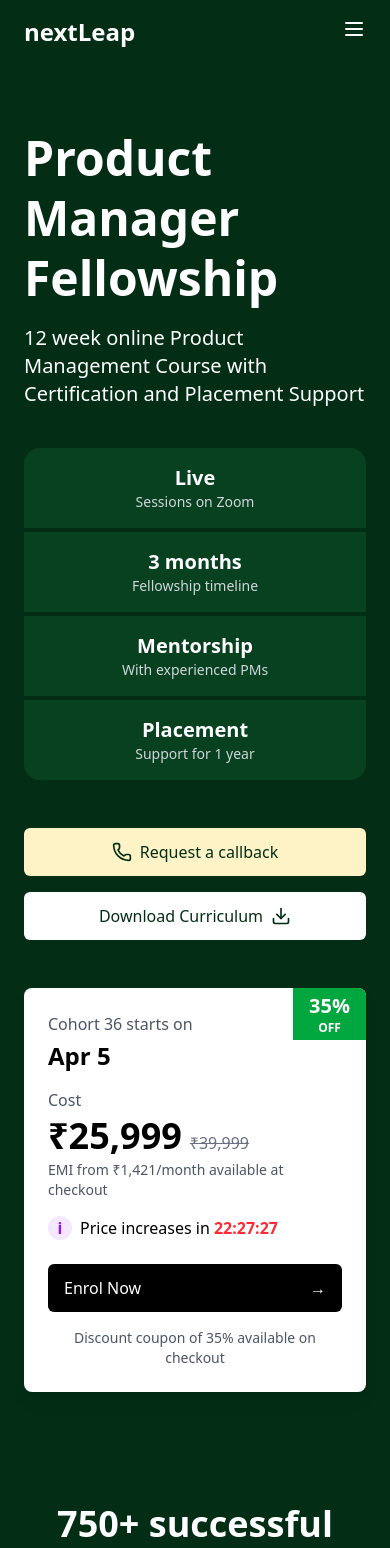
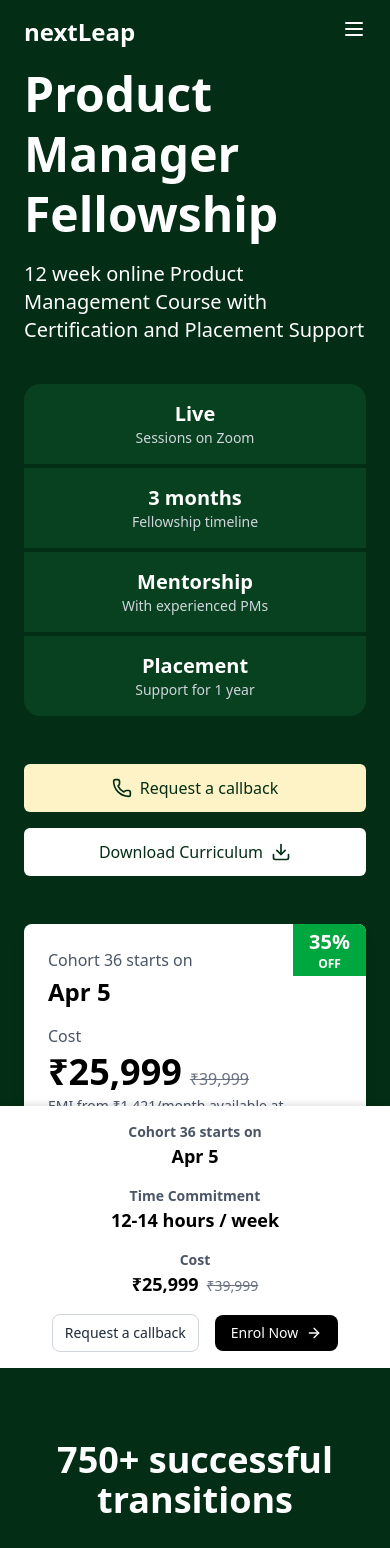
Before and after one commit to sagajax/Bestleap, a React (Vite) app: page / in a window 390 px wide. Shown: the top 1548 px of the page. Built offline with nearby package versions, Linux system fonts and the light colour scheme.

Commit message:
fixed navnars and bootom

```diff
--- a/src/App.jsx
+++ b/src/App.jsx
@@ -14,6 +14,8 @@
 import Certificate from './components/Certificate'
 import FAQSection from './components/Faq'
 import ContactCard from './components/ContactCard'
+import BottomFixedNavbar from './components/BottomFixedNavbar' // Import the component
+
 function App() {
   const [count, setCount] = useState(0)
 
@@ -31,6 +33,7 @@
       <Certificate/>
       <FAQSection />
       <ContactCard />
+      <BottomFixedNavbar /> {/* Add the component at the end */}
     </>
   )
 }
--- /dev/null
+++ b/src/components/BottomFixedNavbar.jsx
@@ -0,0 +1,99 @@
+import React, { useState, useEffect } from 'react';
+import { ArrowRight, Phone } from 'lucide-react';
+
+const BottomFixedNavbar = () => {
+  const [visible, setVisible] = useState(false);
+
+  useEffect(() => {
+    const handleScroll = () => {
+      // Get reference to the HeroSection component
+      const heroSection = document.querySelector('#hero-section');
+
+      if (heroSection) {
+        // Get the bottom position of the hero section
+        const heroBottom = heroSection.getBoundingClientRect().bottom;
+
+        // Show the navbar when the hero section moves above the viewport
+        if (heroBottom <= 0) {
+          setVisible(true);
+        } else {
+          setVisible(false);
+        }
+      } else {
+        // Fallback if we can't find the hero section - show after scrolling 400px
+        if (window.scrollY > 400) {
+          setVisible(true);
+        } else {
+          setVisible(false);
+        }
+      }
+    };
+
+    // Add scroll event listener
+    window.addEventListener('scroll', handleScroll);
+
+    // Initialize visibility
+    handleScroll();
+
+    // Clean up
+    return () => {
+      window.removeEventListener('scroll', handleScroll);
+    };
+  }, []);
+
+  return (
+    <div
+      className={`fixed bottom-0 left-0 right-0 bg-white shadow-t-md z-50 transition-transform duration-300 ${
+        visible ? 'translate-y-0' : 'translate-y-full'
+      }`}
+      style={{
+        boxShadow: '0 -4px 6px -1px rgba(0, 0, 0, 0.1)',
+        transform: visible ? 'translateY(0)' : 'translateY(100%)'
+      }}
+    >
+      <div className="max-w-7xl mx-auto px-4 sm:px-6 lg:px-8 py-4 flex flex-col md:flex-row justify-between items-center">
+        <div className="flex flex-col md:flex-row items-center space-y-4 md:space-y-0 md:space-x-6 mb-4 md:mb-0">
+          {/* Course info */}
+          <div className="text-center md:text-left">
+            <div className="text-sm md:text-base font-semibold text-gray-600">Cohort 36 starts on</div>
+            <div className="text-lg md:text-xl font-bold">Apr 5</div>
+          </div>
+
+          <div className="hidden md:block h-12 border-l border-gray-200"></div>
+
+          {/* Time commitment */}
+          <div className="text-center md:text-left">
+            <div className="text-sm md:text-base font-semibold text-gray-600">Time Commitment</div>
+            <div className="text-lg md:text-xl font-bold">12-14 hours / week</div>
+          </div>
+
+          <div className="hidden md:block h-12 border-l border-gray-200"></div>
+
+          {/* Cost */}
+          <div className="text-center md:text-left">
+            <div className="text-sm md:text-base font-semibold text-gray-600">Cost</div>
+            <div className="flex items-baseline justify-center md:justify-start">
+              <span className="text-lg md:text-xl font-bold">₹25,999</span>
+              <span className="ml-2 text-gray-500 line-through text-sm">₹39,999</span>
+            </div>
+          </div>
+        </div>
+
+        {/* CTA Buttons */}
+        <div className="flex items-center space-x-4">
+          <button className="flex items-center space-x-2 border border-gray-300 rounded-lg px-3 py-2 text-gray-800 hover:bg-gray-50 transition text-sm md:text-base">
+            <Phone size={16} className="hidden md:inline" />
+            <span>Request a callback</span>
+          </button>
+
+          <button className="flex items-center space-x-2 bg-black text-white rounded-lg px-4 py-2 hover:bg-gray-800 transition text-sm md:text-base">
+            <span>Enrol Now</span>
+            <ArrowRight size={16} />
+          </button>
+        </div>
+      </div>
+    </div>
+  );
+};
+
+export default BottomFixedNavbar;
--- a/src/components/ContactCard.jsx
+++ b/src/components/ContactCard.jsx
@@ -3,7 +3,7 @@
 
 const ContactCard = () => {
   return (
-    <div className="bg-green-950 px-4 pt-6 pb-12">
+    <div className="bg-green-950 px-4 pt-6 pb-24">
 
     <div className="w-full max-w-4xl mx-auto bg-green-800 rounded-lg shadow-lg p-12 relative overflow-hidden">
       {/* Main Content */}
--- a/src/components/Hero.jsx
+++ b/src/components/Hero.jsx
@@ -43,6 +43,8 @@
     return () => clearInterval(timer);
   }, []);
   return (
+
+
     <div className="w-full bg-green-950 text-white py-16">
       <div className="max-w-7xl mx-auto px-6 flex flex-col lg:flex-row justify-between items-start gap-12">
         {/* Left Content Area */}
@@ -130,6 +132,7 @@
         </div>
       </div>
     </div>
+
   );
 };
 
--- a/src/components/Navbar.jsx
+++ b/src/components/Navbar.jsx
@@ -5,7 +5,7 @@
   const [isMenuOpen, setIsMenuOpen] = useState(false);
 
   return (
-    <nav className="w-full bg-green-950 text-white py-4 px-6">
+    <nav className="fixed w-full bg-green-950 text-white py-4 px-6 z-1000">
       <div className="max-w-7xl mx-auto flex justify-between items-center">
         {/* Logo */}
         <div className="text-2xl font-bold">
```
